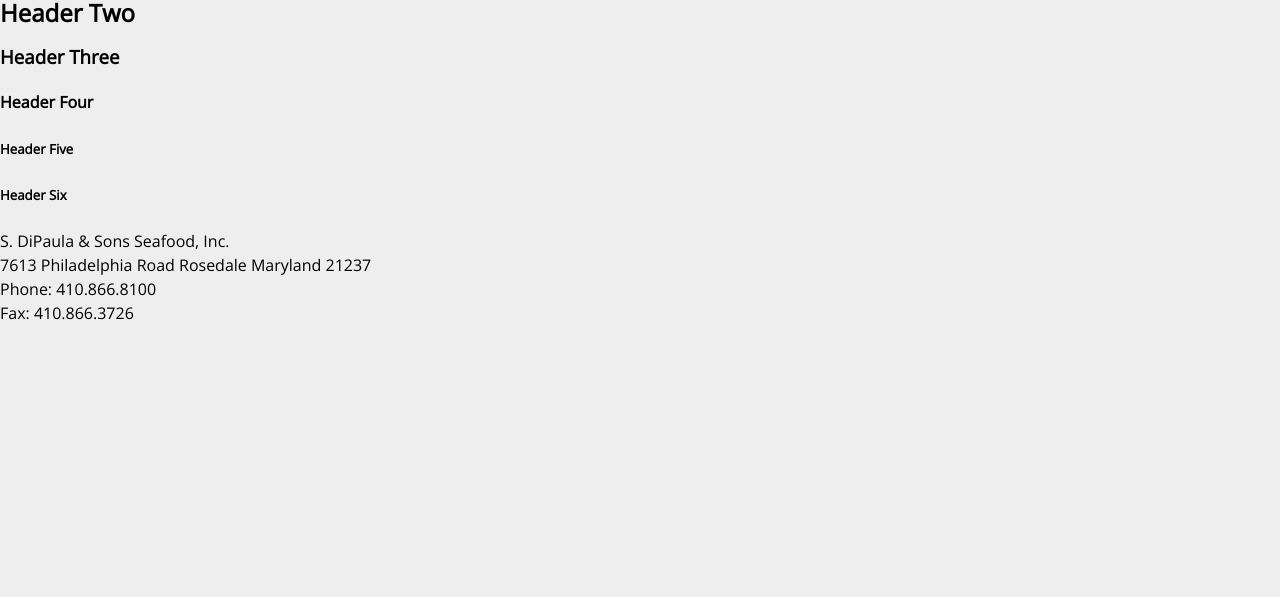
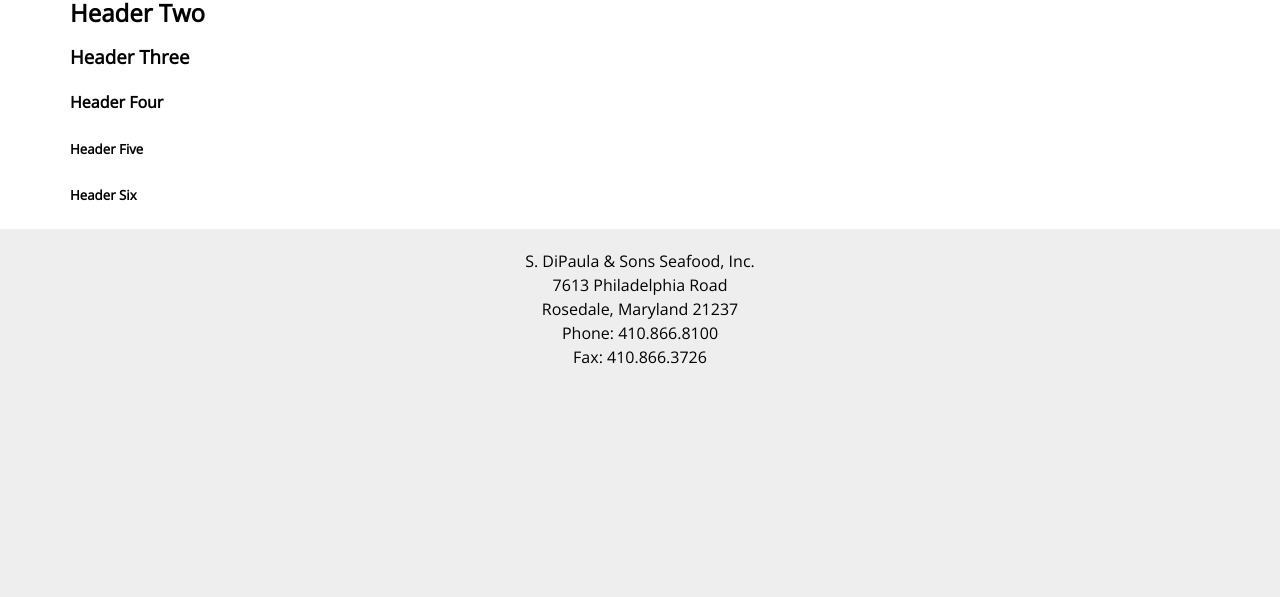
Before and after one commit to dipaula/dipaula.github.io, a plain HTML site: page style-guide/index.html in a window 1280 px wide. Shown: the part 203-800 px from the top of the page. Drawn offline with nearby package versions, Linux system fonts and the light colour scheme.

Commit message:
More CSS udpates

```diff
--- a/css/styles.css
+++ b/css/styles.css
@@ -29,6 +29,7 @@ body {
   font-family: 'Open Sans', sans-serif;
   font-size: 16px;
   line-height: 24px;
+  background: #fff;
 }
 
 
@@ -47,6 +48,24 @@ header {
     font-style: italic;
   }
 
+/* ========================================================================== */
+/* footer */
+/* ========================================================================== */
+footer {
+  margin: 0;
+  padding: 20px;
+  text-align: center;
+  background: #eee;
+}
+  footer > div {
+    margin: 0 auto;
+  }
+  [itemprop='streetAddress'] {
+    display: block;
+  }
+  [itemprop='addressLocality']:after {
+    content: ', ';
+  }
 
 /* ========================================================================== */
 /* navigation */
@@ -93,7 +112,12 @@ h1 {
 /* content */
 /* ========================================================================== */
 .content-wrapper {
+  margin: 0 auto;
+  padding: 0 20px;
+  width: 100%;
+  max-width: 1180px;
   display: flex;
+  flex-flow: wrap;
 }
 main {
   flex: 0 1 auto;
@@ -103,10 +127,14 @@ main {
 aside {
   flex: 0 1 auto;
   order: 2;
-  width: 33.33%;
+  width: 100%;
 }
-@media (min-width: 800px) {
+
+@media only screen and (min-width: 800px) {
+  main {
+    width: calc(100% - 300px);
+  }
   aside {
-    width:100%;
+    width: 300px;
   }
 }
```
